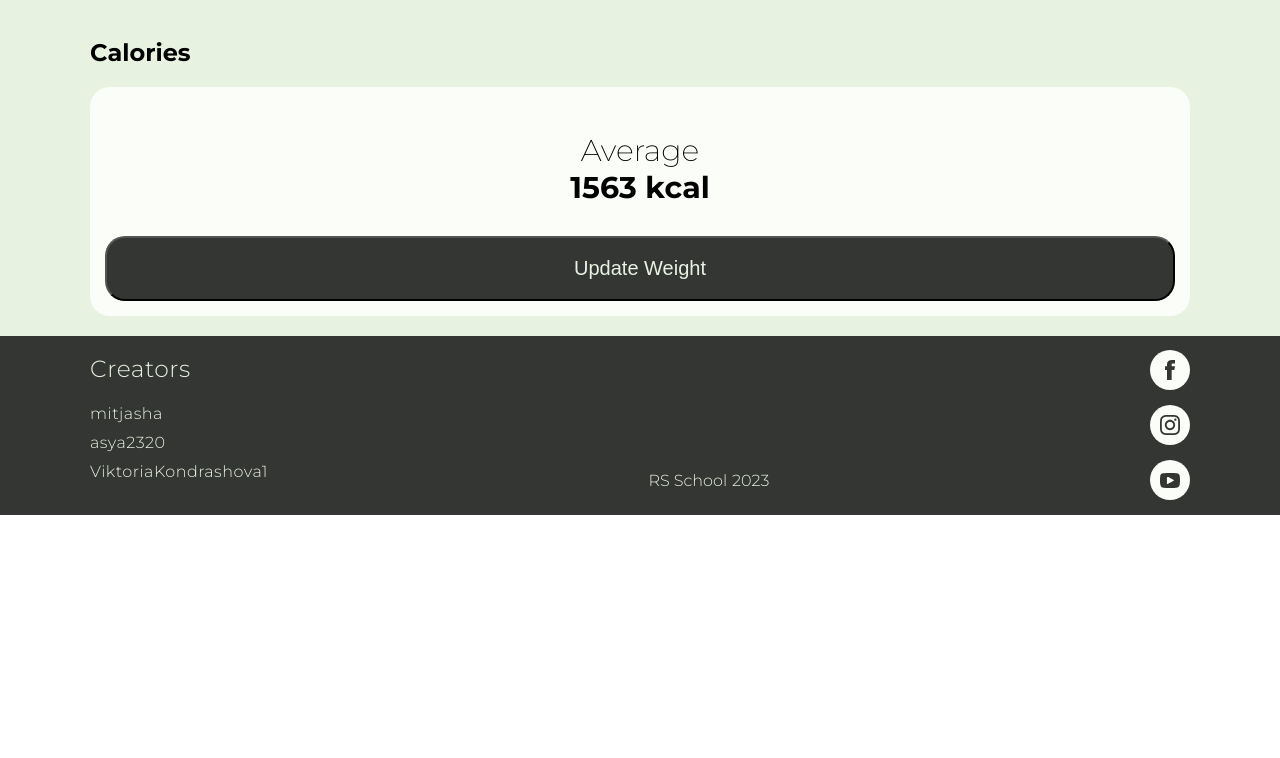
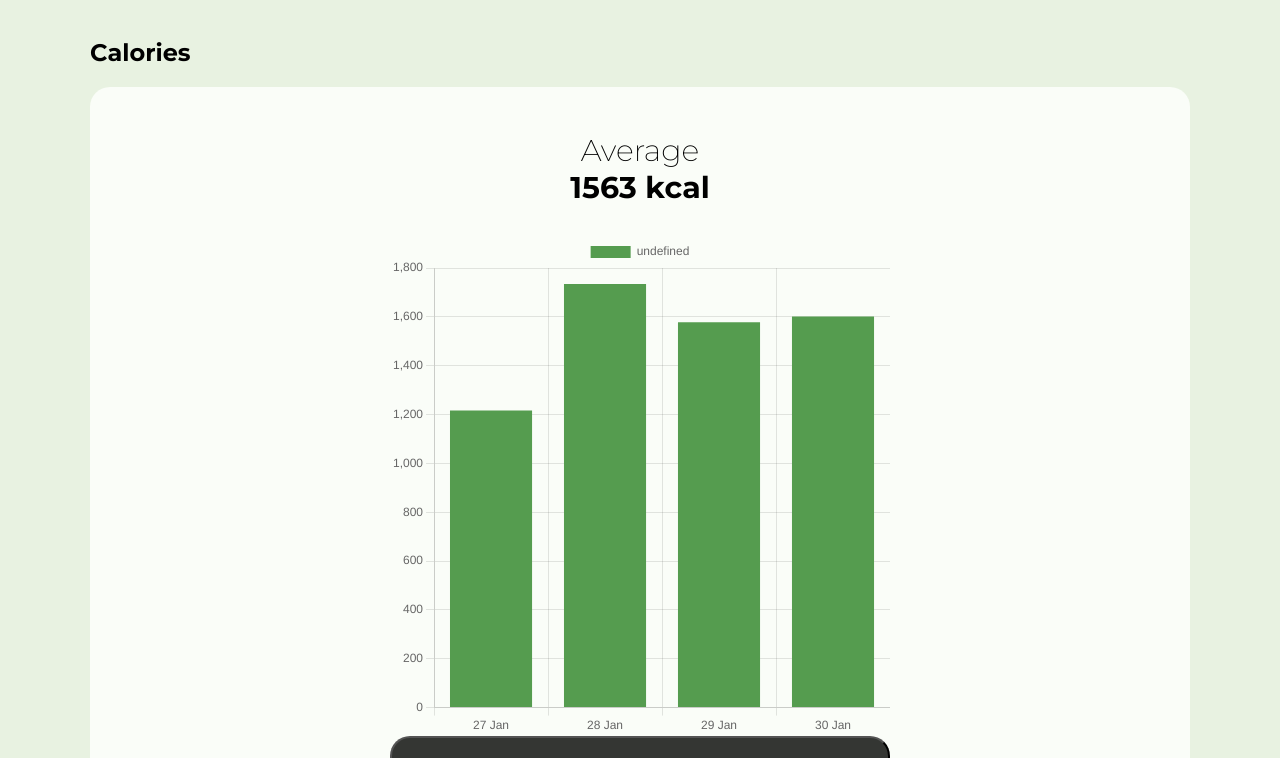
Before and after one commit to mitjasha/avocado, a React (Create React App) app: page / in a window 1280 px wide. Shown: the part 374-1132 px from the top of the page. Before the commit the page ends 889 px from the top, so only its background shows below. Built offline with nearby package versions, Linux system fonts and the light colour scheme.

Commit message:
feat: add barChartComponent

```diff
--- a/package.json
+++ b/package.json
@@ -13,6 +13,7 @@
     "eslint-config-airbnb": "^19.0.4",
     "eslint-config-prettier": "^8.5.0",
     "react": "^18.2.0",
+    "react-chartjs-2": "^5.2.0",
     "react-dom": "^18.2.0",
     "react-hook-form": "^7.41.5",
     "react-router-dom": "^6.6.1",
--- /dev/null
+++ b/src/components/BarChartComponent/BarChartComponent.tsx
@@ -0,0 +1,48 @@
+import React from "react";
+import { Bar } from "react-chartjs-2";
+import {
+  Chart as ChartJS,
+  CategoryScale,
+  LinearScale,
+  BarElement,
+  Title,
+  Tooltip,
+  Legend,
+} from "chart.js";
+
+ChartJS.register(
+  CategoryScale,
+  LinearScale,
+  BarElement,
+  Title,
+  Tooltip,
+  Legend,
+);
+
+interface DoughnutProps {
+  chartData: number[];
+  labels: string[];
+  size: number;
+}
+
+const BarChartComponent: React.FC<DoughnutProps> = ({
+  chartData,
+  labels,
+  size,
+}) => {
+  const data = {
+    labels,
+    datasets: [
+      {
+        data: chartData.map((num) => num),
+        backgroundColor: "#559c4f",
+      },
+    ],
+  };
+  const options = {
+    responsive: true,
+  };
+  return <Bar options={options} data={data} width={size} height={size} />;
+};
+
+export default BarChartComponent;
--- a/src/pages/ProgressScreen/ProgressScreen.scss
+++ b/src/pages/ProgressScreen/ProgressScreen.scss
@@ -82,3 +82,9 @@
     }
   }
 }
+
+@media screen and (min-width: $media-tab-pt) {
+  .calories__daily-data {
+    padding: 15px 300px;
+  }
+}
--- a/src/pages/ProgressScreen/ProgressScreen.tsx
+++ b/src/pages/ProgressScreen/ProgressScreen.tsx
@@ -1,5 +1,6 @@
 import React from "react";
 import ChartComponent from "../../components/ChartComponent/ChartComponent";
+import BarChartComponent from "../../components/BarChartComponent/BarChartComponent";
 import "./ProgressScreen.scss";
 
 const ProgressScreen: React.FC = () => {
@@ -13,6 +14,14 @@ const ProgressScreen: React.FC = () => {
     kgLeft = userTargetWeight - userWeight;
   }
   const userDailyKcalRecom = 1563 as number;
+  const eatenKcalPerDay = {
+    "27 Jan": 1217,
+    "28 Jan": 1734,
+    "29 Jan": 1578,
+    "30 Jan": 1601,
+  };
+  const labels = Object.keys(eatenKcalPerDay);
+  const chartData = Object.values(eatenKcalPerDay);
   return (
     <div className="progress-screen">
       <h1 className="progress-screen__title">Your Progress</h1>
@@ -47,6 +56,11 @@ const ProgressScreen: React.FC = () => {
               <span style={{ fontWeight: "200" }}>Average</span> <br />{" "}
               {userDailyKcalRecom} kcal
             </h3>
+            <BarChartComponent
+              labels={labels}
+              chartData={chartData}
+              size={200}
+            />
             <button type="button" className="daily-data__btn">
               Update Weight
             </button>
```
Also changed, not shown: 1 other file (tests, documents, lock files or other folders).
